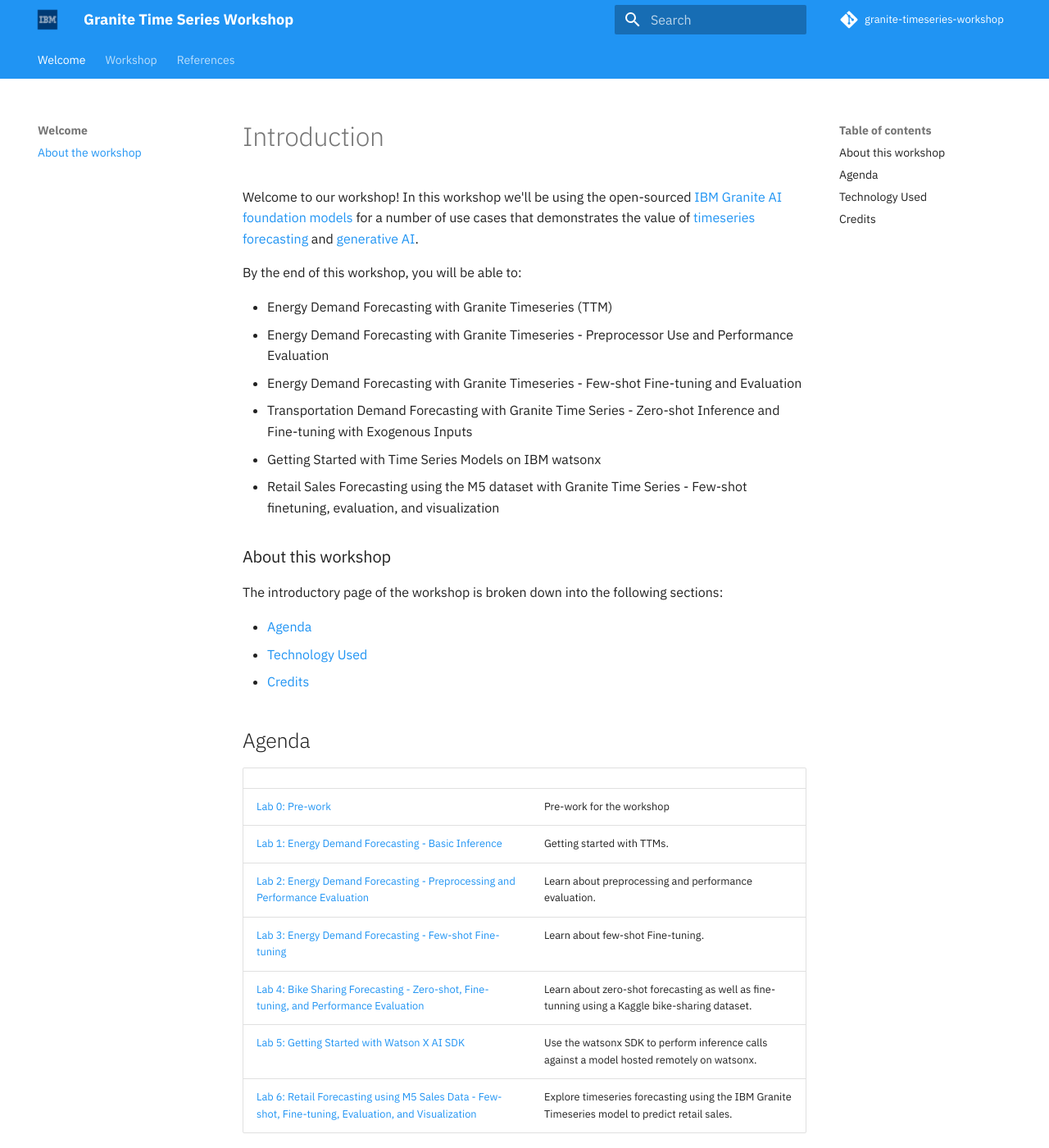
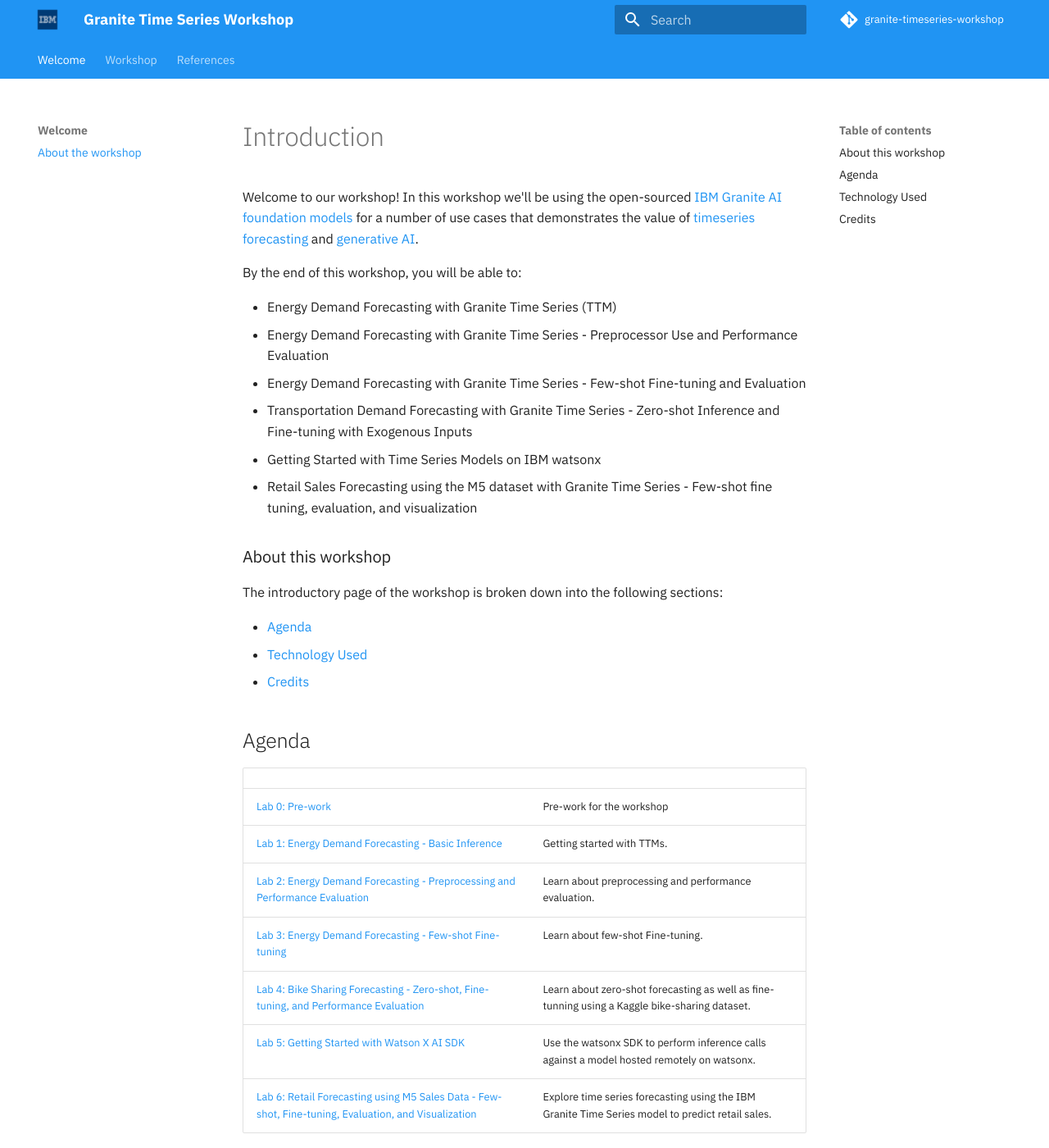
Before and after one commit to mmcelaney/granite-timeseries-workshop, an MkDocs documentation site: the page built from docs/README.md, in a window 1280 px wide and 1400 px high. Shown: the whole window at 82% size. Built offline with MkDocs 1.6.1 and Material for MkDocs 9.7.7, drawn with Linux system fonts in a browser that asks for light colours; comment, search, counter and statistics services are not loaded.

Commit message:
spelling and linting fixes to main README
Signed-off-by: Maureen McElaney <mmcelaney@users.noreply.github.com>

```diff
--- a/docs/README.md
+++ b/docs/README.md
@@ -1,5 +1,5 @@
 ---
-title: Granite Timeseries Workshop
+title: Granite Time Series Workshop
 description: Learn how to leverage the Granite Foundational Models
 logo: images/ibm-blue-background.png
 ---
@@ -12,12 +12,12 @@
 
 By the end of this workshop, you will be able to:
 
-* Energy Demand Forecasting with Granite Timeseries (TTM)
-* Energy Demand Forecasting with Granite Timeseries - Preprocessor Use and Performance Evaluation
-* Energy Demand Forecasting with Granite Timeseries - Few-shot Fine-tuning and Evaluation
+* Energy Demand Forecasting with Granite Time Series (TTM)
+* Energy Demand Forecasting with Granite Time Series - Preprocessor Use and Performance Evaluation
+* Energy Demand Forecasting with Granite Time Series - Few-shot Fine-tuning and Evaluation
 * Transportation Demand Forecasting with Granite Time Series - Zero-shot Inference and Fine-tuning with Exogenous Inputs
 * Getting Started with Time Series Models on IBM watsonx
-* Retail Sales Forecasting using the M5 dataset with Granite Time Series - Few-shot finetuning, evaluation, and visualization
+* Retail Sales Forecasting using the M5 dataset with Granite Time Series - Few-shot fine tuning, evaluation, and visualization
 
 ### About this workshop
 
@@ -37,7 +37,7 @@
 | [Lab 3: Energy Demand Forecasting - Few-shot Fine-tuning](lab-3/README.md) | Learn about few-shot Fine-tuning. |
 | [Lab 4: Bike Sharing Forecasting - Zero-shot, Fine-tuning, and Performance Evaluation](lab-4/README.md) | Learn about zero-shot forecasting as well as fine-tunning using a Kaggle bike-sharing dataset. |
 | [Lab 5: Getting Started with Watson X AI SDK](lab-5/README.md) | Use the watsonx SDK to perform inference calls against a model hosted remotely on watsonx. |
-| [Lab 6: Retail Forecasting using M5 Sales Data - Few-shot, Fine-tuning, Evaluation, and Visualization](lab-6/README.md) | Explore timeseries forecasting using the IBM Granite Timeseries model to predict retail sales. |
+| [Lab 6: Retail Forecasting using M5 Sales Data - Few-shot, Fine-tuning, Evaluation, and Visualization](lab-6/README.md) | Explore time series forecasting using the IBM Granite Time Series model to predict retail sales. |
 
 ## Technology Used
 
@@ -51,6 +51,8 @@
 * [Replicate](https://replicate.com/)
 
 ## Credits
+
 * [Joe Sepi](https://github.com/joesepi)
 * [Mo McElaney](https://github.com/mmcelaney)
-* The notebooks used in this workshop are versions of notebooks from the [IBM Granite Community](https://github.com/ibm-granite-community) modified for the workshop needs
+
+The notebooks used in this workshop are versions of notebooks from the [IBM Granite Community](https://github.com/ibm-granite-community) modified for the workshop needs
```
